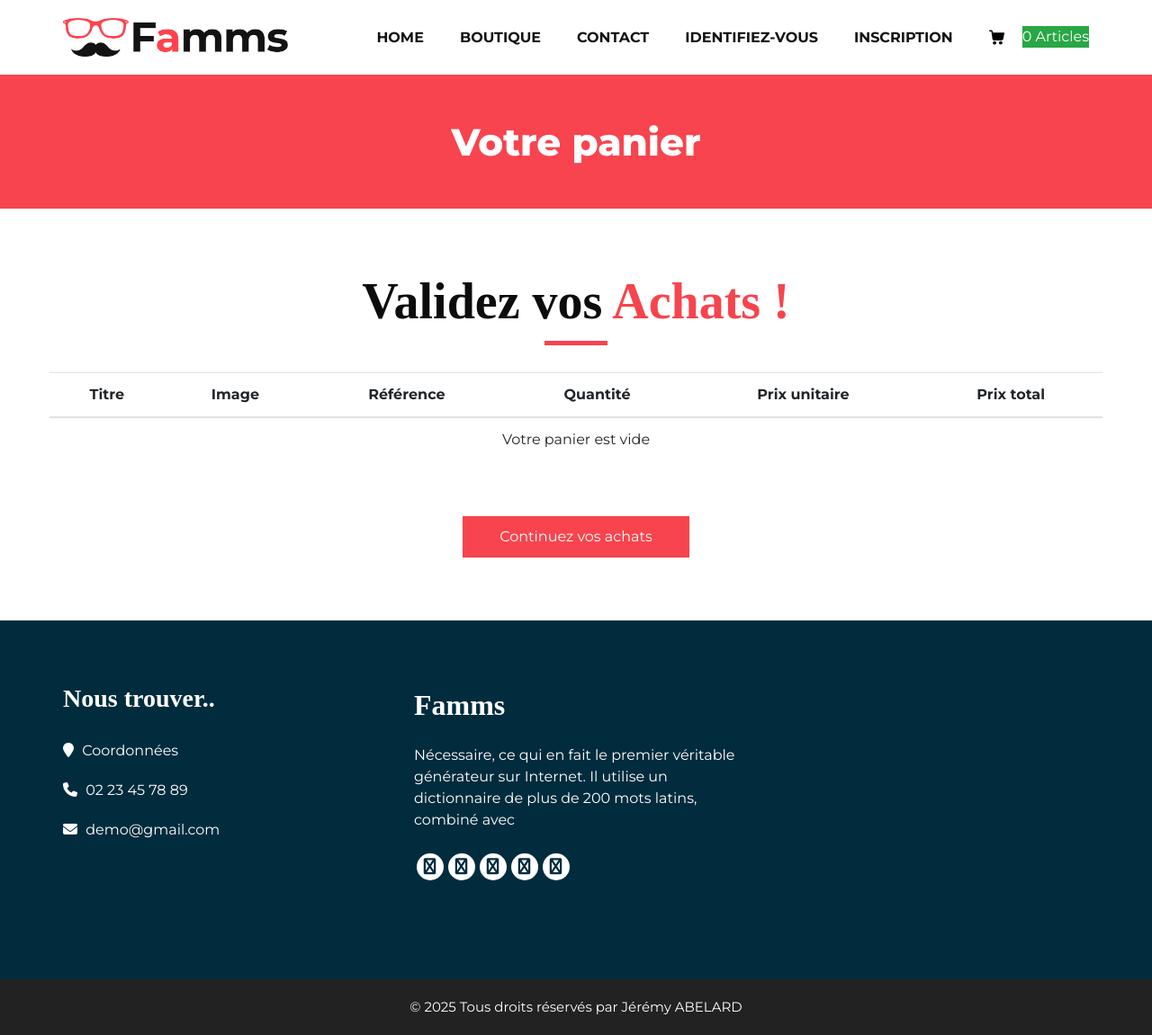
After one commit to Jerem94300/Boutique, a PHP site: page /PHP/panier.php in a window 1280 px wide. The commit adds this page. Shown: the whole page at 90% size. Run offline with PHP 8.4, Linux system fonts and the light colour scheme; a map, chart or similar area stays blank; some libraries are stand-ins or nearby versions.

Commit message:
Maj boutique

```diff
--- a/Shop/assets/css-famma/style.css
+++ b/Shop/assets/css-famma/style.css
@@ -1129,8 +1129,18 @@ form input[type="submit"]:focus {
   font-size: 0.7rem;
 }
 
+.error-color-danger {
+  color: #f7444e;
+
+}
+
+
 .background-danger {
   background: #f7444e;
+}
+
+.picture_product{
+  width: 75px;
 }
 
 http://kute-themes.com/html/boutique/html/index.html
--- a/Shop/contact.php
+++ b/Shop/contact.php
@@ -1,4 +1,5 @@
 <?php
+require_once('include/init.php');
 require_once('include/header.php');
 
 ?>
--- a/Shop/include/footer.php
+++ b/Shop/include/footer.php
@@ -59,7 +59,7 @@
   <!-- footer end -->
   <div class="cpy_">
     <p>
-      © 2025 Tous droits réservés par Grégory LACROIX
+      © 2025 Tous droits réservés par Jérémy ABELARD
     </p>
   </div>
   <!-- jQery -->
--- a/Shop/include/functions.php
+++ b/Shop/include/functions.php
@@ -22,3 +22,68 @@ function adminConnected(){
 
 
 }
+
+
+//Fonction création panier session
+
+function createCart(){
+    //si l'indice cart n'est pas defini dans la session utilisateur cela veut dire que l'utilisateur n'a ajouté aucuns produits dans le panier alors on crée les differents tableaux dans la session
+    if (!isset($_SESSION['cart'])) {
+        $_SESSION['cart'] = [];
+        $_SESSION['cart']['id_product'] = [];
+        $_SESSION['cart']['title'] = [];
+        $_SESSION['cart']['picture'] = [];
+        $_SESSION['cart']['reference'] = [];
+        $_SESSION['cart']['quantity'] = [];
+        $_SESSION['cart']['price'] = [];
+
+    }
+}
+
+//Fonction ajouter produit dans panier session
+
+function addProductToCart($id_product, $title, $picture, $reference, $quantity, $price){
+
+    createCart(); // on controle que le panier existe dans la session
+
+    // on controle si l'id du produit qu'on essai d'ajouter existe deja
+    $positionProduct = array_search($id_product, $_SESSION['cart']['id_product']);
+    var_dump($positionProduct);
+    //si la valeur de $positionProduct est differente de false cela veut dire que l'id_product existe dans le panier , on modifie seulement la quantite du produit
+    if($positionProduct !== false){
+
+        $_SESSION['cart']['quantity'][$positionProduct]  += $quantity;
+
+    }else
+    //sinon l'id n'est pas dans la session, on créer une nouvelle ligne dans le panier
+    //les tableaux vides [] permettent de creer des indices numerique dans les tableaux
+
+    $_SESSION['cart']['id_product'][] = $id_product;
+    $_SESSION['cart']['title'][]  = $title;
+    $_SESSION['cart']['picture'][] = $picture;
+    $_SESSION['cart']['reference'][]  = $reference;
+    $_SESSION['cart']['quantity'][]  = $quantity;
+    $_SESSION['cart']['price'][] = $price;
+}
+
+//Fonction montant total du panier
+
+function totalAmount(){
+
+    $total = 0;
+    for($i = 0; $i < count($_SESSION['cart']['id_product']); $i++){
+        $total += $_SESSION['cart']['price'][$i] * $_SESSION['cart']['quantity'][$i];
+    }
+    return round($total, 2);
+}
+
+
+//Fonction liens actifs navbar
+
+function activeLink($url){
+
+    //on verifie si l'url en cours correspond au lien de la navbar
+    if($_SERVER['PHP_SELF'] == $url)
+        echo 'active';
+
+    }
--- a/Shop/include/header.php
+++ b/Shop/include/header.php
@@ -2,6 +2,8 @@
     <!-- header section strats -->
     <!DOCTYPE html>
 <html>
+
+
 
 <head>
   <!-- Basic -->
@@ -28,7 +30,11 @@
   <link href="assets/css-famma/style.css" rel="stylesheet" />
   <!-- responsive style -->
   <link href="assets/css-famma/responsive.css" rel="stylesheet" />
+
+  <link rel="stylesheet" href="https://cdnjs.cloudflare.com/ajax/libs/font-awesome/6.7.2/css/all.min.css" integrity="sha512-Evv84Mr4kqVGRNSgIGL/F/aIDqQb7xQ2vcrdIwxfjThSH8CSR7PBEakCr51Ck+w+/U6swU2Im1vVX0SVk9ABhg==" crossorigin="anonymous" referrerpolicy="no-referrer" />
+
 </head>
+
 
 
     <header class="header_section">
@@ -47,21 +53,21 @@
           </button>
           <div class="collapse navbar-collapse" id="navbarSupportedContent">
             <ul class="navbar-nav">
-              <li class="nav-item active">
+              <li class="nav-item  <?php activeLink('/PHP/Shop/index.php') ?>">
                 <a class="nav-link" href="index.php">Home <span class="sr-only">(current)</span></a>
               </li>
-              <li class="nav-item">
+              <li class="nav-item <?php activeLink('/PHP/Shop/product.php') ?>" >
                 <a class="nav-link" href="product.php">Boutique</a>
               </li>
-              <li class="nav-item">
+              <li class="nav-item <?php activeLink('/PHP/Shop/contact.php') ?>">
                 <a class="nav-link" href="contact.php">Contact</a>
               </li>
               <!-- condition lorsque user n'est pas connecté : !userConnected() -->
               <?php if(!userConnected()):?>
-              <li class="nav-item">
+              <li class="nav-item <?php activeLink('/PHP/Shop/connexion.php') ?>">
                 <a class="nav-link" href="connexion.php">Identifiez-vous</a>
               </li>
-              <li class="nav-item">
+              <li class="nav-item <?php activeLink('/PHP/Shop/inscription.php') ?>">
                 <a class="nav-link" href="inscription.php">Inscription</a>
               </li>
 
@@ -97,8 +103,8 @@
               </li>
               <?php endif; ?>
 
-              <li class="nav-item">
-                <a class="nav-link" href="#">
+              <li class="nav-item d-flex justifi-content-center align-items-start <?php activeLink('/PHP/Shop/panier.php') ?>">
+                <a class="nav-link" href="panier.php">
                   <svg
                     version="1.1"
                     id="Capa_1"
@@ -149,12 +155,24 @@
                     <g></g>
                   </svg>
                 </a>
-              </li>
-              <form class="form-inline">
+                <!-- exo afficher le nombre de produit total dans le panier  -->
+
+                <?php
+                $nbProducts = 0;
+                if(isset($_SESSION['cart'])){
+                  $nbProducts = array_sum($_SESSION['cart']['quantity']);
+                }
+                ?>
+
+                <span class=" d-flex bg-success text-white text-center mt-1"><?= $nbProducts; ?> Articles</span>
+
+
+                </li>
+              <!-- <form class="form-inline">
                 <button class="btn my-2 my-sm-0 nav_search-btn" type="submit">
                   <i class="fa fa-search" aria-hidden="true"></i>
                 </button>
-              </form>
+              </form> -->
             </ul>
           </div>
         </nav>
--- /dev/null
+++ b/Shop/panier.php
@@ -0,0 +1,153 @@
+<?php
+require_once('include/init.php');
+
+// echo '<pre>'; print_r($_POST); echo'</pre>';
+
+if (isset($_POST['add_cart'])) {
+ $data = $connect_db->prepare("SELECT * FROM product WHERE id_product = :id");
+ $data->bindValue(':id', $_POST['id_product'], PDO::PARAM_INT);
+ $data->execute();
+
+ $product = $data->fetch(PDO::FETCH_ASSOC);
+//  echo '<pre>'; print_r($product); echo'</pre>';
+
+ addProductToCart($product['id_product'],$product['title'],$product['picture'],$product['reference'],$_POST['quantity'],$product['price']);
+//  echo '<pre>'; print_r($_SESSION); echo'</pre>';
+
+header('location:panier.php');
+}
+
+if(isset($_POST['payForCart'])){
+  echo 'Paiement effectué';
+
+  for ($i=0; $i < count($_SESSION['cart']['id_product']); $i++) {
+    $data = $connect_db->query("SELECT* FROM product WHERE id_product = ".$_SESSION['cart']['id_product'][$i]);
+    $product = $data->fetch(PDO::FETCH_ASSOC);
+
+    echo '<pre>'; print_r($product); echo'</pre>';
+
+  }
+
+}
+
+require_once('include/header.php');
+
+
+?>
+  <!-- inner page section -->
+  <section class="inner_page_head">
+    <div class="container_fuild">
+      <div class="row">
+        <div class="col-md-12">
+          <div class="full">
+            <h3>Votre panier</h3>
+          </div>
+        </div>
+      </div>
+    </div>
+  </section>
+  <!-- end inner page section -->
+  <!-- product section -->
+  <section class="product_section layout_padding">
+    <div class="container">
+      <div class="heading_container heading_center">
+        <h2>Validez vos<span> Achats !</span></h2>
+      </div>
+      <div class="row">
+
+      <table class="table ">
+        <thead class= "text-center">
+          <th>Titre</th>
+          <th>Image</th>
+          <th>Référence</th>
+          <th>Quantité</th>
+          <th>Prix unitaire</th>
+          <th>Prix total</th>
+        </thead>
+        <tbody>
+
+        <?php if (empty($_SESSION['cart']['id_product'])): ?>
+
+          <tr>
+            <td colspan="6" class="text-center">Votre panier est vide</td>
+          </tr>
+
+          <?php else:
+
+
+           for ($i=0; $i < count($_SESSION['cart']['id_product']); $i++): ?>
+
+            <tr class="text-center">
+              <td><?= ucfirst($_SESSION['cart']['title'][$i]); ?></td>
+              <td><img src="<?= $_SESSION['cart']['picture'][$i]?>" class="picture_product" alt="<?= $_SESSION['cart']['title'][$i]?>"></td>
+              <td><?= $_SESSION['cart']['reference'][$i];?></td>
+              <td><?= $_SESSION['cart']['quantity'][$i];?></td>
+              <td><?= $_SESSION['cart']['price'][$i];?>€</td>
+
+              <td><strong><?= $_SESSION['cart']['quantity'][$i]*$_SESSION['cart']['price'][$i];?>€</strong></td>
+
+              <td><a href=""class="btn btn-danger" ><i class="fa-solid fa-trash"></i></a></td>
+
+
+
+            </tr>
+            <?php endfor; ?>
+
+            <tr>
+              <th>MONTANT TOTAL</th>
+              <th></th>
+              <th></th>
+              <th></th>
+              <th></th>
+              <th class="text-center "><?= totalAmount(); ?>€</th>
+            </tr>
+
+            <?php endif; ?>
+        </tbody>
+
+
+
+
+
+      </table>
+
+      </div>
+
+      <?php if (!empty($_SESSION['cart']['id_product'])): ?>
+
+        <div class="btn-box">
+          <?php if(userConnected()):?>
+            <form action="" method="post">
+              <input type="submit" name="payForCart" value="Valider le panier" class="btn btn-success">
+            </form>
+            <?php else: ?>
+              <p>Veuillez vous <a href="inscription.php">inscrire</a> ou vous <a href="connexion.php">connecter</a> pour valider votre panier</p>
+          <?php endif; ?>
+        </div>
+
+      <?php endif; ?>
+
+
+      <div class="btn-box">
+        <a href="product.php"> Continuez vos achats </a>
+      </div>
+    </div>
+  </section>
+  <!-- end product section -->
+  <!-- footer section -->
+  <?php
+require_once('include/footer.php');
+
+?>
+  <!-- footer section -->
+  <!-- jQery -->
+  <script src="assets/js-famma/jquery-3.4.1.min.js"></script>
+  <!-- popper js -->
+  <script src="assets/js-famma/popper.min.js"></script>
+  <!-- bootstrap js -->
+  <script src="assets/js-famma/bootstrap.js"></script>
+  <!-- custom js -->
+  <!-- <script src="assets/js-famma/custom.js"></script> -->
+</body>
+
+</html>
```
Also changed, not shown: Shop/fiche_produit.php (+47 -30 lines), Shop/product.php (+1 -10 lines), 3 other files.
